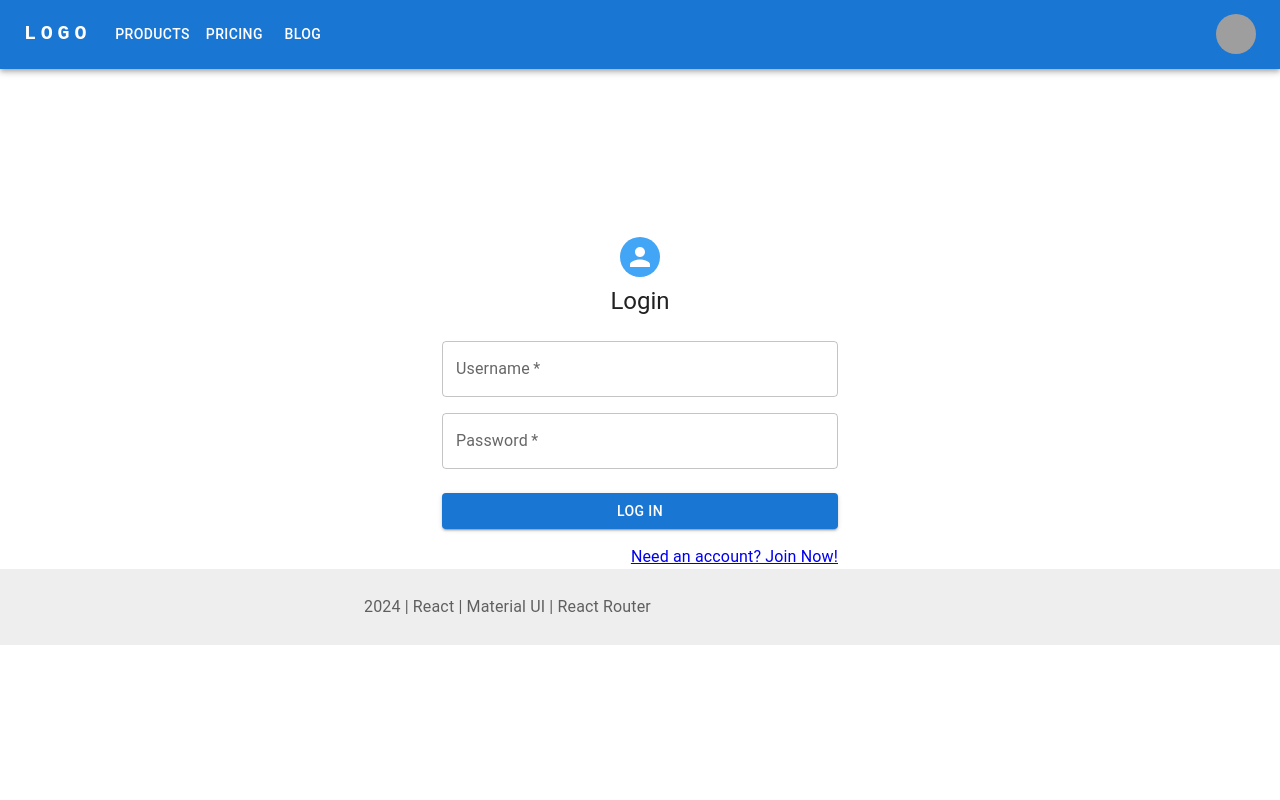
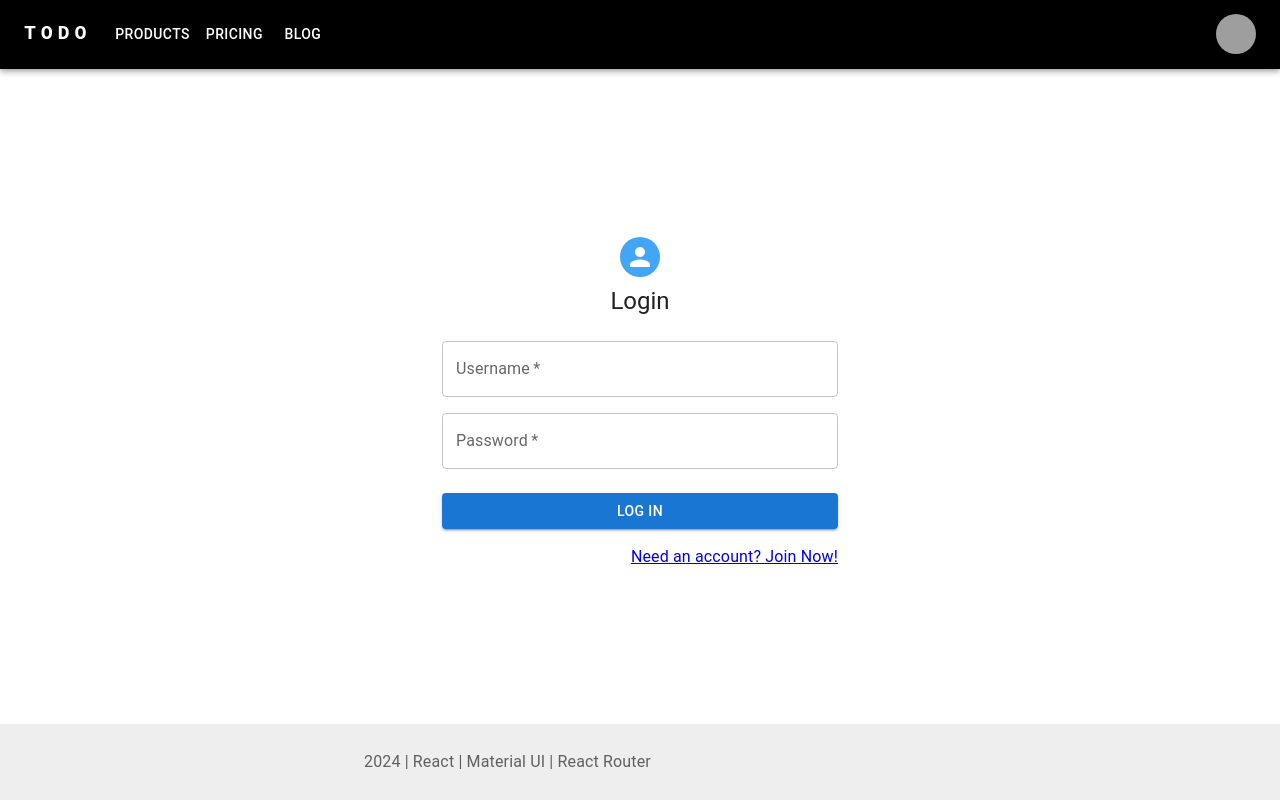
Before and after one commit to SnapperGee/todo, a React (Vite) app in the folder client/: page / in a window 1280 px wide. Built offline with nearby package versions, Linux system fonts and the light colour scheme; grey boxes are pictures that could not be loaded.

Commit message:
Changed navbar color to black. Moved footer to bottom of page

```diff
--- a/client/src/component/footer.tsx
+++ b/client/src/component/footer.tsx
@@ -22,6 +22,9 @@ export const Footer = () =>
               theme.palette.mode === 'light'
                 ? theme.palette.grey[200]
                 : theme.palette.grey[800],
+                position: 'fixed',
+                bottom: 0,
+                width: '100%',
           }}
         >
           <Container maxWidth="sm">
--- a/client/src/component/header-nav.tsx
+++ b/client/src/component/header-nav.tsx
@@ -35,7 +35,7 @@ const [anchorElUser, setAnchorElUser] = React.useState<null | HTMLElement>(null)
   };
 
   return (
-    <AppBar position="static">
+    <AppBar position="static" sx={{ backgroundColor: 'black' }}>
       <Container maxWidth="xl">
         <Toolbar disableGutters>
           <Typography
@@ -53,7 +53,7 @@ const [anchorElUser, setAnchorElUser] = React.useState<null | HTMLElement>(null)
               textDecoration: 'none',
             }}
           >
-            LOGO
+            TODO
           </Typography>
 
           <Box sx={{ flexGrow: 1, display: { xs: 'flex', md: 'none' } }}>
@@ -107,7 +107,7 @@ const [anchorElUser, setAnchorElUser] = React.useState<null | HTMLElement>(null)
               textDecoration: 'none',
             }}
           >
-            LOGO
+            TODO
           </Typography>
           <Box sx={{ flexGrow: 1, display: { xs: 'none', md: 'flex' } }}>
             {pages.map((page) => (
```
